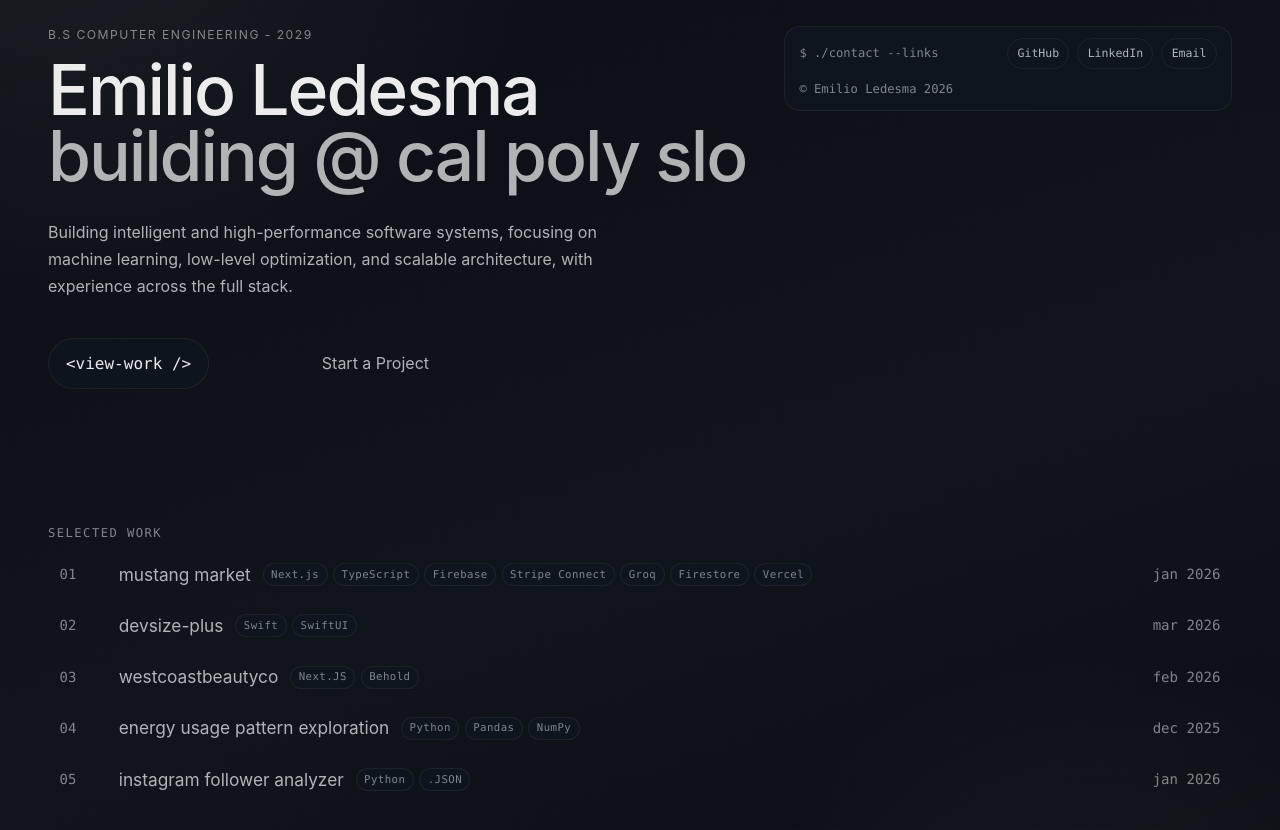
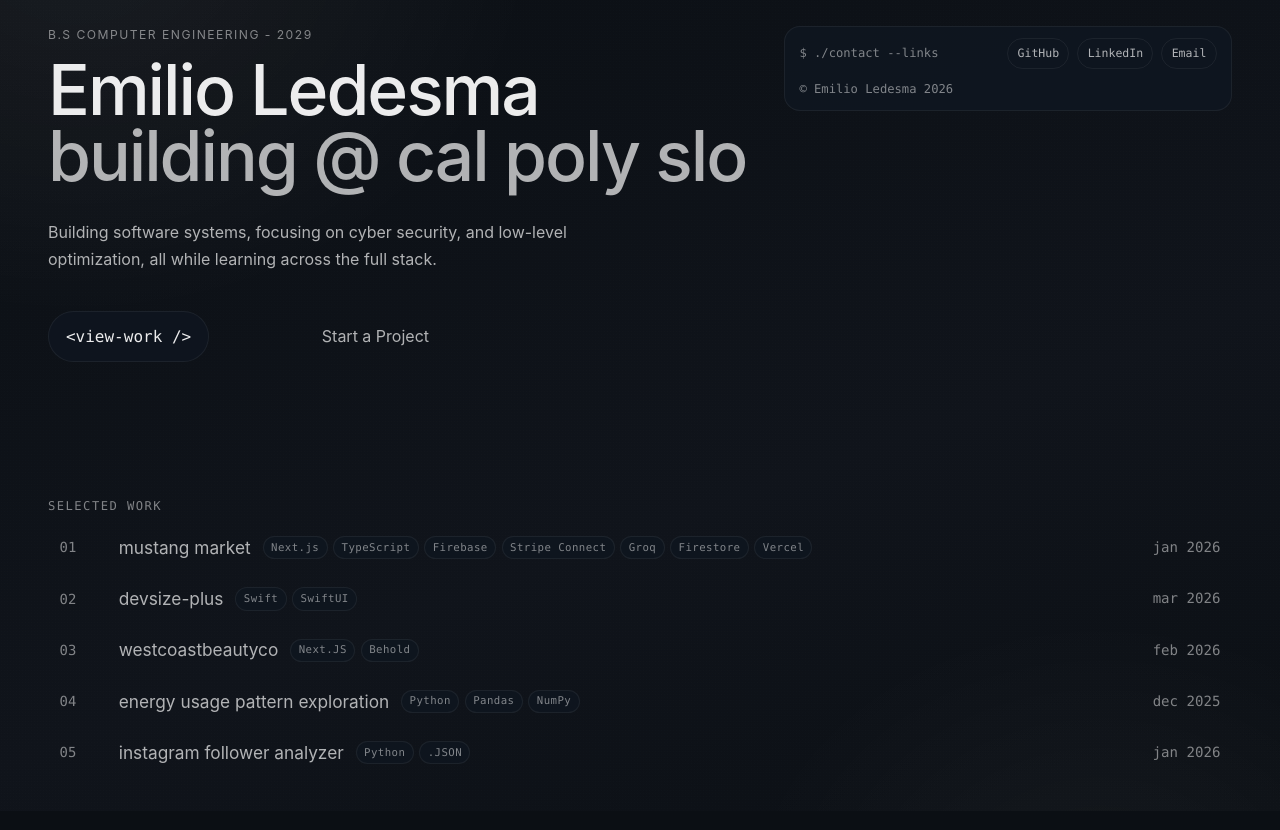
Before and after one commit to Damilss/website-portfolio, a Next.js app: page / in a window 1280 px wide. Shown: the top 830 px of the page. Built offline with nearby package versions, Linux system fonts and the light colour scheme.

Commit message:
update description

```diff
--- a/app/page.tsx
+++ b/app/page.tsx
@@ -80,8 +80,8 @@ export default function Home() {
         </div>
 
         <p className="hero-copy">
-          Building intelligent and high-performance software systems, focusing on machine learning,
-          low-level optimization, and scalable architecture, with experience across the full stack.
+          Building software systems, focusing on cyber security, and
+          low-level optimization, all while learning across the full stack.
         </p>
 
         <div className="hero-actions">
```
